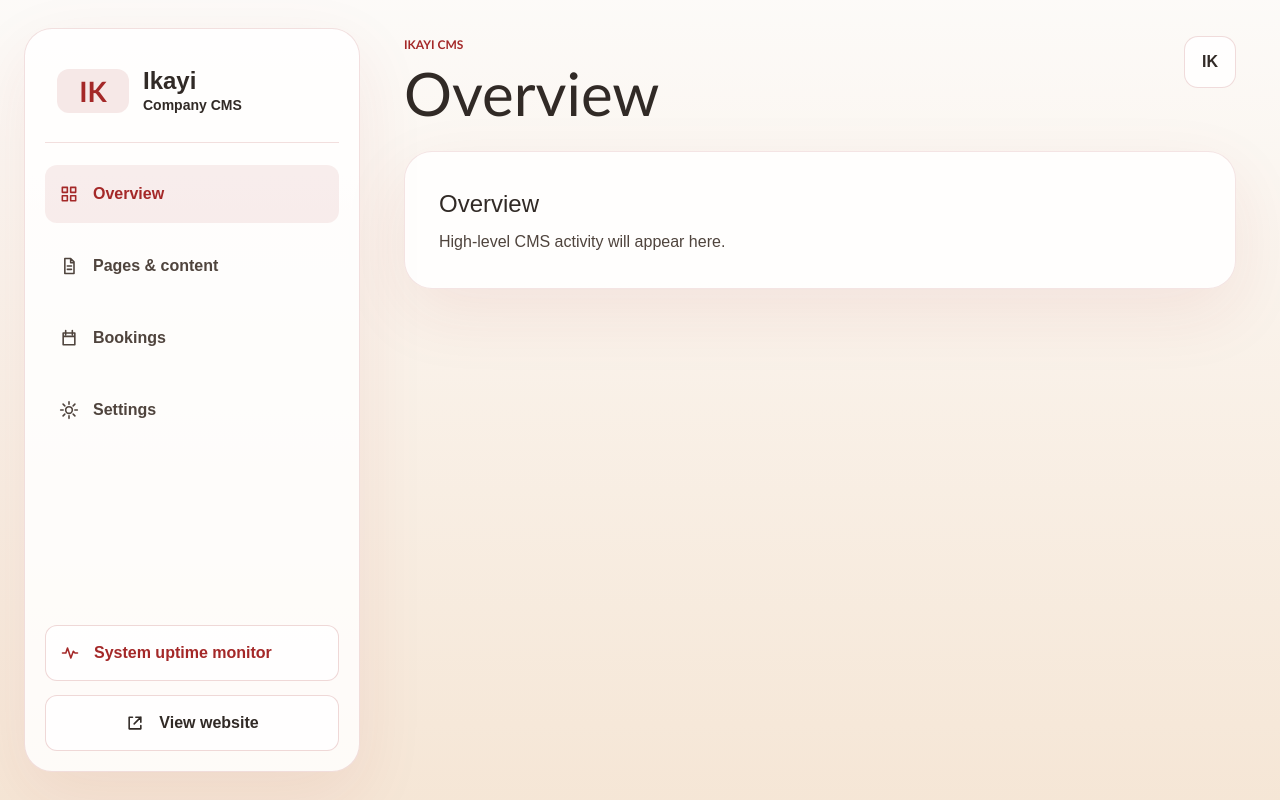
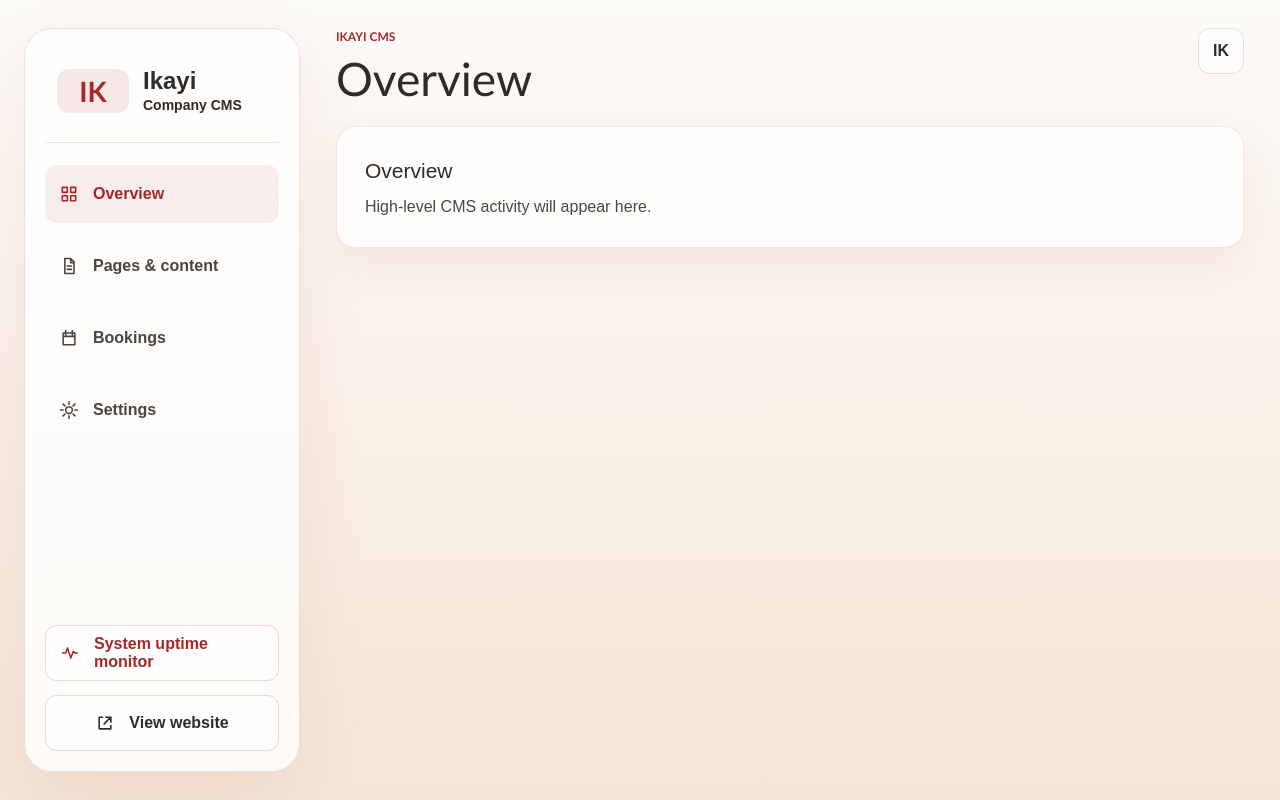
Before and after one commit to Tensorblue-ai/ikayi-, a Next.js app in the folder frontend/: page /admin in a window 1280 px wide. Built offline with nearby package versions, Linux system fonts and the light colour scheme.

Commit message:
Tighten admin dashboard layout

```diff
--- a/frontend/components/admin/AdminDashboard.module.css
+++ b/frontend/components/admin/AdminDashboard.module.css
@@ -1,6 +1,6 @@
 .adminLayout {
   display: grid;
-  grid-template-columns: 360px minmax(0, 1fr);
+  grid-template-columns: 300px minmax(0, 1fr);
   min-height: 100vh;
   background:
     linear-gradient(180deg, rgb(var(--ikayi-white-rgb) / 0.78), rgb(var(--ikayi-peach-rgb) / 0.22)),
@@ -15,7 +15,7 @@
 .adminShell {
   min-width: 0;
   min-height: 100vh;
-  padding: 36px clamp(18px, 4vw, 44px) 52px;
+  padding: 28px clamp(18px, 3vw, 36px) 44px;
   color: var(--ikayi-ink);
 }
 
@@ -24,7 +24,8 @@
   align-items: flex-start;
   justify-content: space-between;
   gap: 24px;
-  margin-bottom: 28px;
+  max-width: 1120px;
+  margin-bottom: 24px;
 }
 
 .eyebrow {
@@ -41,9 +42,9 @@
 .editorHeader h2 {
   margin: 0;
   font-family: var(--ikayi-font-display);
-  font-size: clamp(40px, 5vw, 60px);
+  font-size: clamp(34px, 3.6vw, 48px);
   font-weight: 400;
-  line-height: 0.98;
+  line-height: 1;
 }
 
 .avatar,
@@ -58,9 +59,10 @@
 }
 
 .avatar {
-  width: 52px;
-  height: 52px;
-  border-radius: 14px;
+  width: 46px;
+  height: 46px;
+  border-radius: 12px;
+  font-size: 16px;
   font-weight: 700;
 }
 
@@ -68,19 +70,20 @@
 .editorPanel,
 .bookingsPanel {
   border: 1px solid rgb(var(--ikayi-deep-red-rgb) / 0.12);
-  border-radius: 28px;
+  max-width: 1120px;
+  border-radius: 20px;
   background: rgb(var(--ikayi-white-rgb) / 0.86);
-  box-shadow: 0 24px 70px rgb(var(--ikayi-deep-red-rgb) / 0.08);
+  box-shadow: 0 18px 48px rgb(var(--ikayi-deep-red-rgb) / 0.07);
 }
 
 .sectionPanel,
 .bookingsPanel {
-  padding: clamp(22px, 3vw, 34px);
+  padding: clamp(18px, 2.4vw, 28px);
 }
 
 .editorPanel {
-  margin: 28px 0;
-  padding: clamp(24px, 4vw, 42px);
+  margin: 24px 0;
+  padding: clamp(20px, 3vw, 34px);
 }
 
 .panelHeader,
@@ -101,7 +104,7 @@
 
 .panelHeader h2 {
   margin: 0 0 8px;
-  font-size: 24px;
+  font-size: 21px;
   line-height: 1.15;
 }
 
@@ -113,19 +116,19 @@
 }
 
 .closeButton {
-  width: 64px;
-  height: 64px;
-  border-radius: 24px;
-  font-size: 22px;
+  width: 48px;
+  height: 48px;
+  border-radius: 16px;
+  font-size: 18px;
 }
 
 .secondaryButton,
 .primaryButton,
 .cancelButton,
 .deleteButton {
-  min-height: 50px;
-  border-radius: 18px;
-  padding: 0 22px;
+  min-height: 42px;
+  border-radius: 12px;
+  padding: 0 18px;
   font: inherit;
   font-weight: 800;
   cursor: pointer;
@@ -163,10 +166,10 @@
 
 .sectionRow {
   display: grid;
-  grid-template-columns: 42px minmax(0, 1fr) auto;
+  grid-template-columns: 34px minmax(0, 1fr) auto;
   align-items: center;
   gap: 12px;
-  padding: 24px 0;
+  padding: 18px 0;
   border-top: 1px solid rgb(var(--ikayi-deep-red-rgb) / 0.12);
 }
 
@@ -195,7 +198,7 @@
 
 .sectionSummary strong {
   margin-bottom: 6px;
-  font-size: 18px;
+  font-size: 16px;
 }
 
 .sectionSummary span {
@@ -211,10 +214,10 @@
 }
 
 .iconButton {
-  width: 44px;
-  height: 44px;
-  border-radius: 16px;
-  font-size: 20px;
+  width: 38px;
+  height: 38px;
+  border-radius: 12px;
+  font-size: 18px;
   cursor: pointer;
 }
 
@@ -239,7 +242,7 @@
 .formGrid {
   display: grid;
   grid-template-columns: repeat(2, minmax(0, 1fr));
-  gap: 24px;
+  gap: 18px;
 }
 
 .fieldFull {
@@ -249,7 +252,7 @@
 .formGrid label,
 .fieldFull {
   display: grid;
-  gap: 12px;
+  gap: 8px;
   font-weight: 800;
 }
 
@@ -265,10 +268,10 @@
 
 .formGrid input,
 .formGrid select {
-  min-height: 72px;
-  border-radius: 22px;
-  padding: 0 20px;
-  font-size: 22px;
+  min-height: 54px;
+  border-radius: 14px;
+  padding: 0 16px;
+  font-size: 16px;
 }
 
 .formGrid input::placeholder {
@@ -276,8 +279,8 @@
 }
 
 .itemsHeader {
-  margin: 30px 0 14px;
-  font-size: 18px;
+  margin: 24px 0 12px;
+  font-size: 16px;
   font-weight: 900;
 }
 
@@ -290,17 +293,17 @@
 .itemChoice {
   display: flex;
   align-items: flex-start;
-  gap: 14px;
-  min-height: 86px;
+  gap: 12px;
+  min-height: 72px;
   border: 1px solid rgb(var(--ikayi-deep-red-rgb) / 0.44);
-  border-radius: 18px;
-  padding: 20px;
+  border-radius: 14px;
+  padding: 16px;
   background: rgb(var(--ikayi-peach-rgb) / 0.18);
 }
 
 .itemChoice input {
-  width: 22px;
-  height: 22px;
+  width: 18px;
+  height: 18px;
   accent-color: var(--ikayi-deep-red);
 }
 
@@ -324,8 +327,8 @@
   align-items: center;
   justify-content: space-between;
   gap: 16px;
-  margin-top: 34px;
-  padding-top: 28px;
+  margin-top: 28px;
+  padding-top: 22px;
   border-top: 1px solid rgb(var(--ikayi-deep-red-rgb) / 0.1);
 }
 
@@ -336,15 +339,16 @@
 
 .emptyPanel {
   border: 1px solid rgb(var(--ikayi-deep-red-rgb) / 0.12);
-  border-radius: 28px;
-  padding: clamp(22px, 3vw, 34px);
+  max-width: 1120px;
+  border-radius: 20px;
+  padding: clamp(18px, 2.4vw, 28px);
   background: rgb(var(--ikayi-white-rgb) / 0.86);
-  box-shadow: 0 24px 70px rgb(var(--ikayi-deep-red-rgb) / 0.08);
+  box-shadow: 0 18px 48px rgb(var(--ikayi-deep-red-rgb) / 0.07);
 }
 
 .emptyPanel h2 {
   margin: 0 0 8px;
-  font-size: 24px;
+  font-size: 21px;
 }
 
 .emptyPanel p {
@@ -369,7 +373,7 @@
 
 .tableWrap th,
 .tableWrap td {
-  padding: 18px 12px;
+  padding: 14px 10px;
   border-top: 1px solid rgb(var(--ikayi-deep-red-rgb) / 0.12);
   text-align: left;
 }
```
